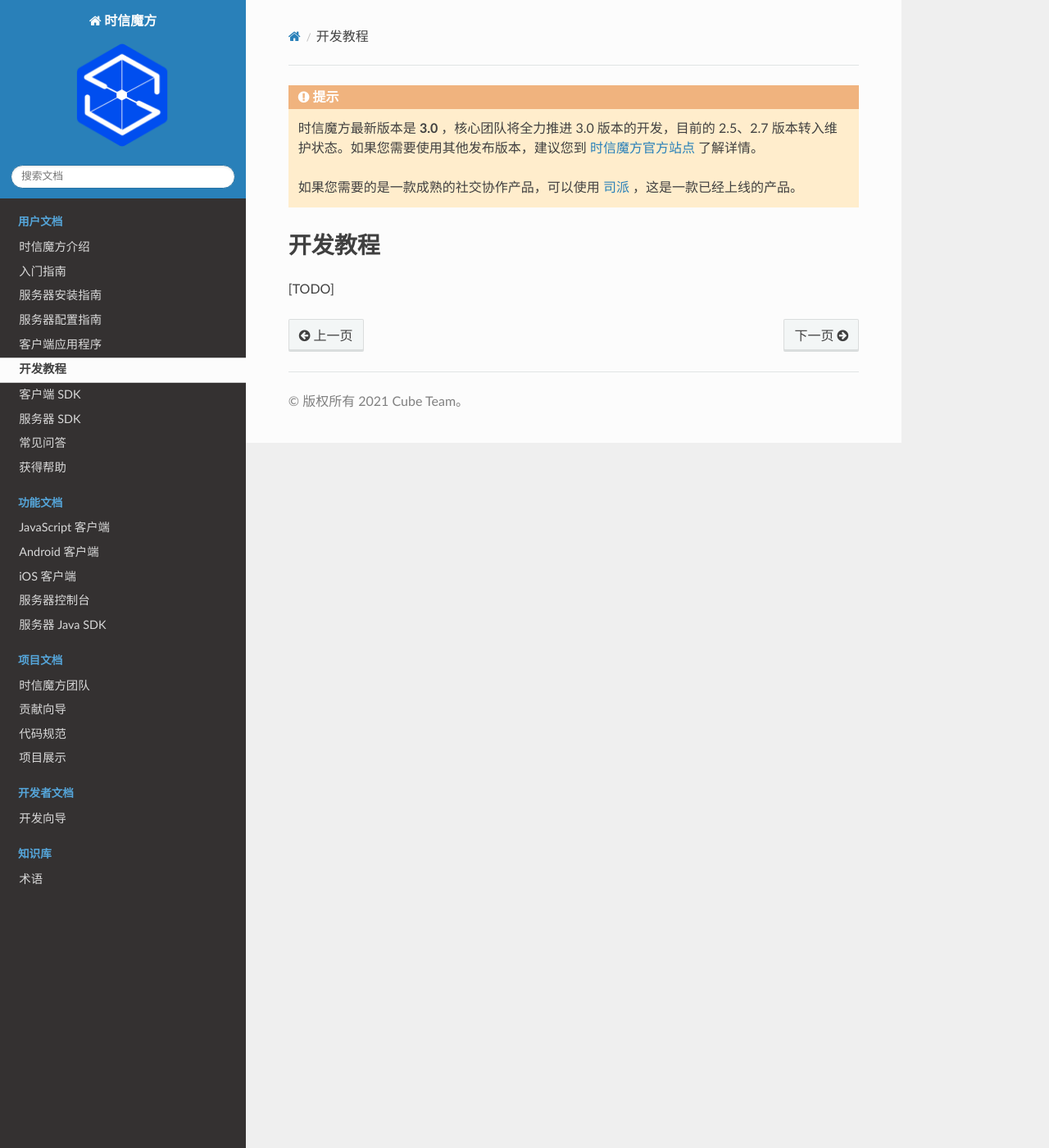
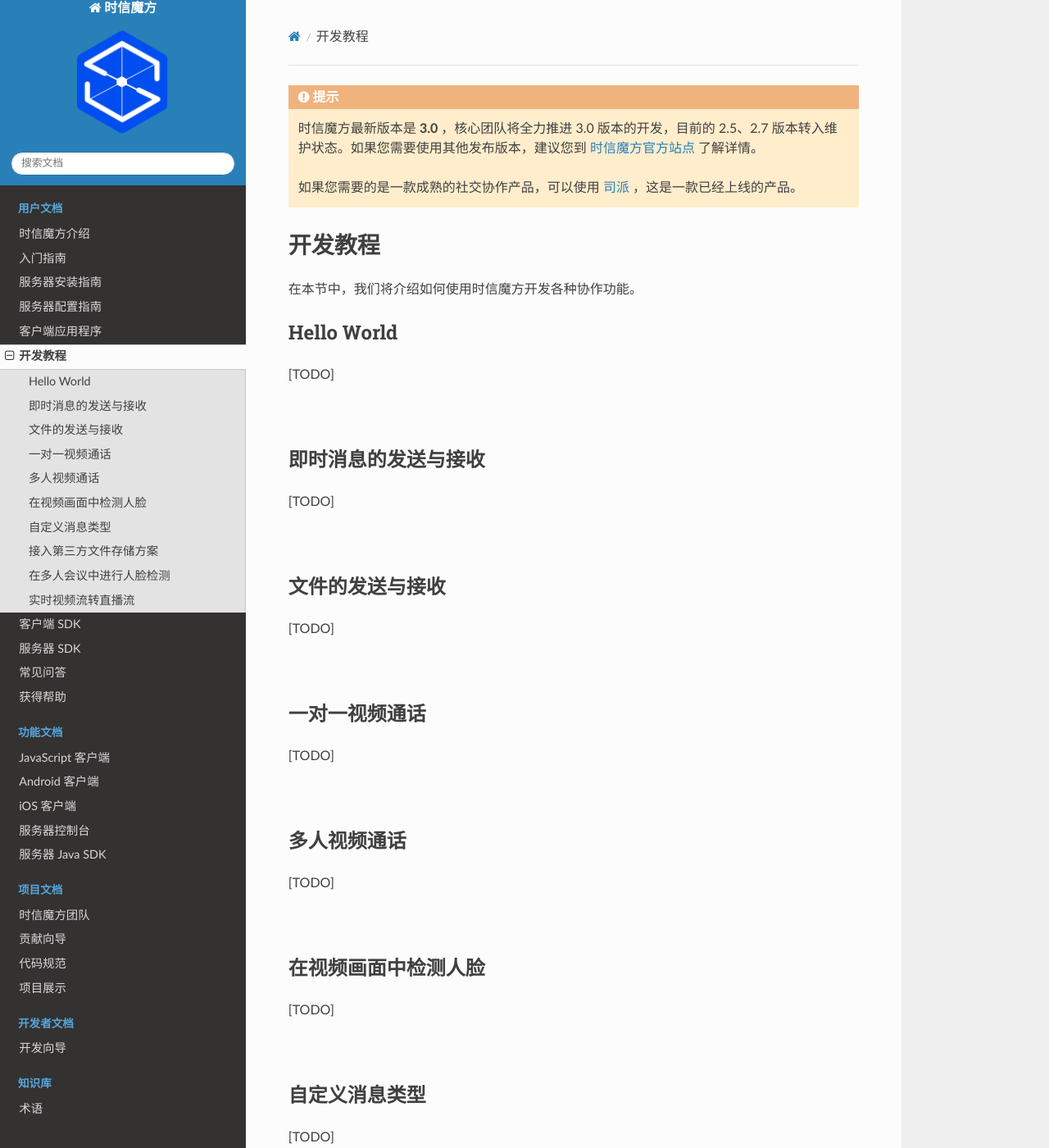
Before and after one commit to shixincube/cube-manual, a Sphinx documentation site: the page built from doc/source/user/tutorials.rst, in a window 1280 px wide and 1400 px high. Shown: the whole window at 82% size. Built offline with Sphinx 7.4.7 and the Read the Docs theme 2.0.0, drawn with Linux system fonts in a browser that asks for light colours; some of the changed text lies outside the part shown.

Commit message:
Update doc

```diff
--- a/doc/source/user/configuration.rst
+++ b/doc/source/user/configuration.rst
@@ -243,7 +243,7 @@
 服务器配置
 -------------------------------
 
-运行容器配置
+容器配置
 ^^^^^^^^^^^^^^^^^^^^^^^^^^^^^^^
 
 容器配置文件是 ``service.xml`` 。配置服务器监听端口：
--- a/doc/source/user/tutorials.rst
+++ b/doc/source/user/tutorials.rst
@@ -2,4 +2,72 @@
 开发教程
 ===============================
 
+在本节中，我们将介绍如何使用时信魔方开发各种协作功能。
+
+Hello World
+===============================
+
 [TODO]
+
+|
+
+即时消息的发送与接收
+===============================
+
+[TODO]
+
+|
+
+文件的发送与接收
+===============================
+
+[TODO]
+
+|
+
+一对一视频通话
+===============================
+
+[TODO]
+
+|
+
+多人视频通话
+===============================
+
+[TODO]
+
+|
+
+在视频画面中检测人脸
+===============================
+
+[TODO]
+
+|
+
+自定义消息类型
+===============================
+
+[TODO]
+
+|
+
+接入第三方文件存储方案
+===============================
+
+[TODO]
+
+|
+
+在多人会议中进行人脸检测
+===============================
+
+[TODO]
+
+|
+
+实时视频流转直播流
+===============================
+
+[TODO]
```
